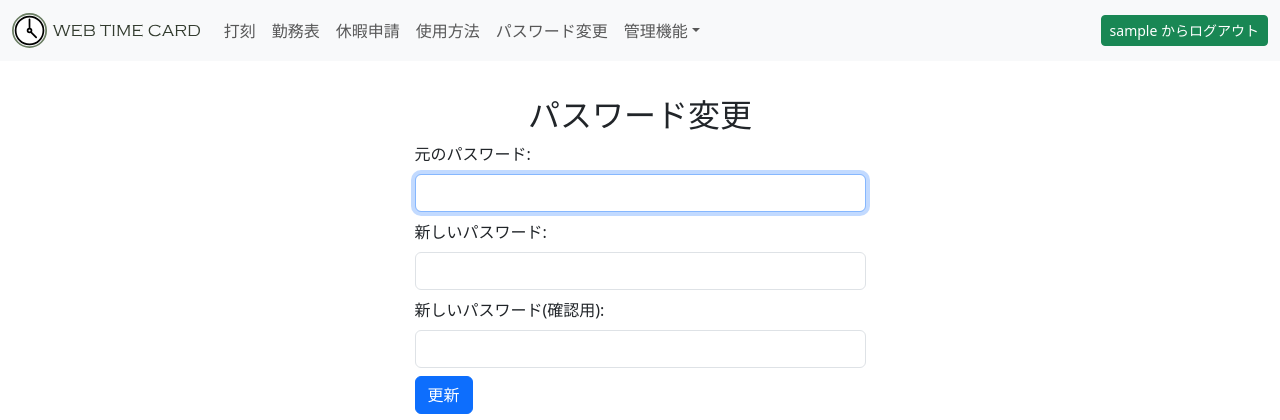
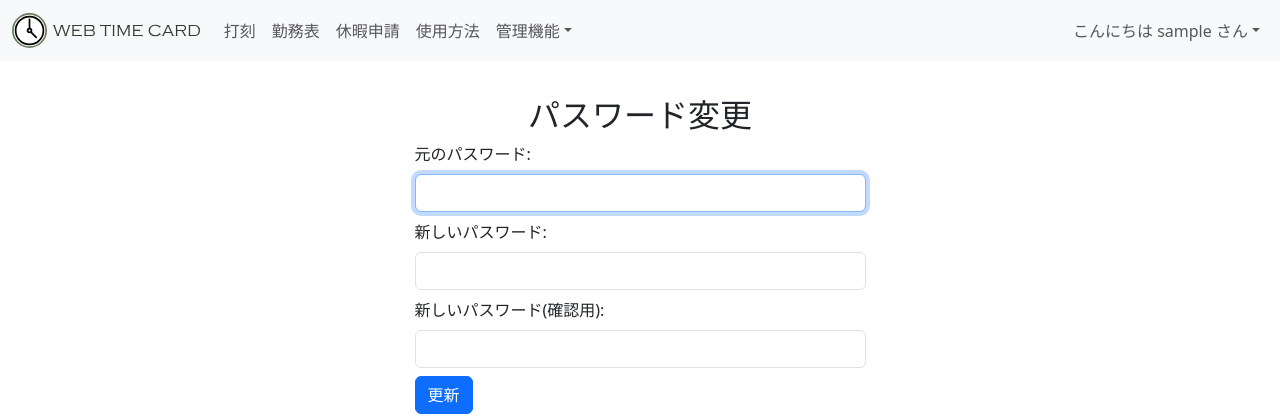
Before and after one commit to cottonspace/django-web-timecard, a Django app: page /worktime/password_change/ in a window 1280 px wide. Shown: the top 420 px of the page. Run offline with Django 5.2, Linux system fonts and the light colour scheme; the visitor is signed in with stand-in values (Sample User, id 1).

Commit message:
Change menu layouts.

```diff
--- a/worktime/templates/worktime/page_header.html
+++ b/worktime/templates/worktime/page_header.html
@@ -1,4 +1,7 @@
 {% load static %}
+<form id="logout_form" action="{% url 'worktime:logout' %}" method="post">
+    {% csrf_token %}
+</form>
 <header>
     <nav class="navbar navbar-expand-lg bg-light fixed-top no-print">
         <div class="container-fluid">
@@ -7,41 +10,37 @@
                 <span class="navbar-toggler-icon"></span>
             </button>
             <div class="collapse navbar-collapse" id="navbarSupportedContent">
-                <ul class="navbar-nav me-auto mb-2 mb-lg-0">
-                    <li class="nav-item">
-                        <a class="nav-link" href="{% url 'worktime:record' %}">打刻</a>
-                    </li>
-                    <li class="nav-item">
-                        <a class="nav-link" href="{% url 'worktime:record_calendar' %}">勤務表</a>
-                    </li>
-                    <li class="nav-item">
-                        <a class="nav-link" href="{% url 'worktime:time_off_request' %}">休暇申請</a>
-                    </li>
-                    <li class="nav-item">
-                        <a class="nav-link" href="{% url 'worktime:readme' %}">使用方法</a>
-                    </li>
-                    {% if user.is_authenticated %}
-                    <li class="nav-item">
-                        <a class="nav-link" href="{% url 'worktime:password_change' %}">パスワード変更</a>
-                    </li>
-                    {% endif %}
+                <div class="navbar-nav">
+                    <a class="nav-item nav-link" href="{% url 'worktime:record' %}">打刻</a>
+                    <a class="nav-item nav-link" href="{% url 'worktime:record_calendar' %}">勤務表</a>
+                    <a class="nav-item nav-link" href="{% url 'worktime:time_off_request' %}">休暇申請</a>
+                    <a class="nav-item nav-link" href="{% url 'worktime:readme' %}">使用方法</a>
                     {% if user.is_staff %}
-                    <li class="nav-item dropdown">
+                    <div class="nav-item dropdown">
                         <a class="nav-link dropdown-toggle" href="#" role="button" data-bs-toggle="dropdown" aria-expanded="false">管理機能</a>
-                        <ul class="dropdown-menu">
+                        <div class="dropdown-menu">
                             <li><a class="dropdown-item" href="{% url 'worktime:record_summary' %}">勤務集計</a></li>
                             <li><a class="dropdown-item" href="{% url 'worktime:time_off_status' %}">休暇集計</a></li>
                             <li><a class="dropdown-item" href="{% url 'admin:index' %}">システム管理</a></li>
-                        </ul>
-                    </li>
+                        </div>
+                    </div>
                     {% endif %}
-                </ul>
-                {% if user.is_authenticated %}
-                <form class="d-flex" action="{% url 'worktime:logout' %}" method="post">
-                    {% csrf_token %}
-                    <button class="btn btn-success btn-sm" type="submit">{{ user.get_username }} からログアウト</button>
-                </form>
-                {% endif %}
+                </div>
+                <div class="navbar-nav ms-auto">
+                    {% if user.is_authenticated %}
+                    <div class="nav-item dropdown">
+                        <a class="nav-link dropdown-toggle" href="#" role="button" data-bs-toggle="dropdown" aria-expanded="false">こんにちは {{ user.get_username }} さん</a>
+                        <div class="dropdown-menu dropdown-menu-end">
+                            <li><a class="dropdown-item" href="{% url 'worktime:password_change' %}">パスワード変更</a></li>
+                            <li><a class="dropdown-item" href="#" onclick="document.getElementById('logout_form').submit();">ログアウト</a></li>
+                        </div>
+                    </div>
+                    {% else %}
+                    <div class="nav-item">
+                        <a class="btn btn-success btn-sm" href="{% url 'worktime:login' %}">ログイン</a>
+                    </div>
+                    {% endif %}
+                </div>
             </div>
         </div>
     </nav>
```
